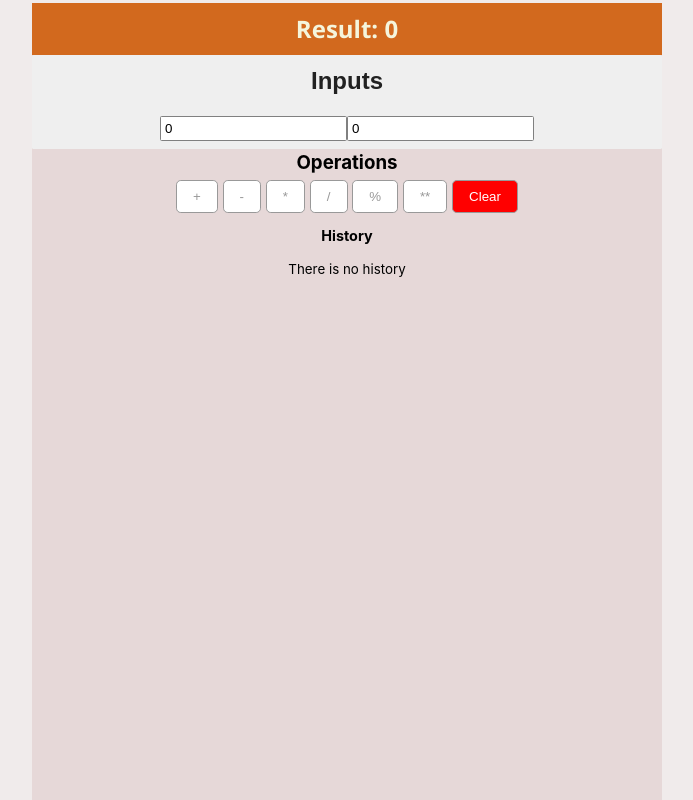
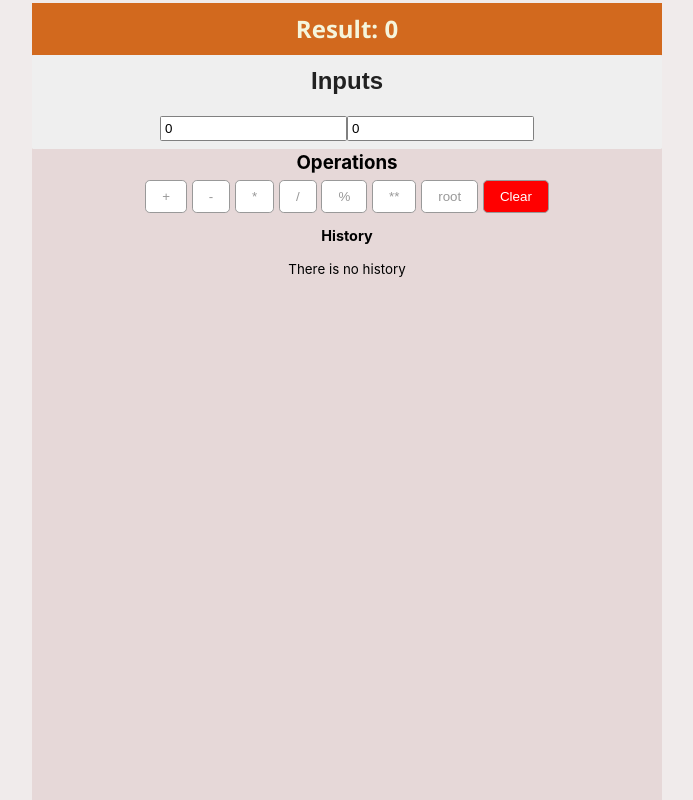
Before and after one commit to kamrulhasan2/Simple-Calculator, a React (Vite) app: page / in a window 1280 px wide. Shown: the top 800 px of the page, without its empty margins (293-986 px from the left). Built offline with nearby package versions, Linux system fonts and the light colour scheme.

Commit message:
create root operations

```diff
--- a/src/App.jsx
+++ b/src/App.jsx
@@ -48,6 +48,31 @@ function App() {
       return;
     }
 
+    if(Operation === 'root'){
+      if(inputState.a < 0 ){
+        alert('Invalid input for root operation');
+        alert('Root operation is only valid for positive numbers or square root');
+        return;
+      }
+      if(inputState.b !== 2){
+        alert('Root operation is only valid for square root');
+        alert('Please enter 2 for second input');
+        return;
+      }
+      const result = Math.sqrt(inputState.a);
+      const history = {
+        id: getId.next().value,
+        inputs: {...inputState},
+        date: new Date(),
+        Operation,
+        result
+      }
+      setResult(result);
+      setHistories([history, ...histories]);
+      setRestoredHistory(history.id);
+      return;
+    }
+
     const f = new Function('Opration',`return ${inputState.a} ${Operation} ${inputState.b}`);
     const result = f(Operation);
     setResult(result);
--- a/src/components/operations/OperationSection.jsx
+++ b/src/components/operations/OperationSection.jsx
@@ -50,6 +50,12 @@ function OperationSection({handelArithmeticOps,handleClearOps}) {
             onClick: ()=>handelArithmeticOps('**'),
             customStyle: OperationBtnStyle
         },
+         {
+            id: shortid.generate(),
+            text: 'root',
+            onClick: ()=>handelArithmeticOps('root'),
+            customStyle: OperationBtnStyle
+        },
         {
             id: shortid.generate(),
             text: 'Clear',
```
